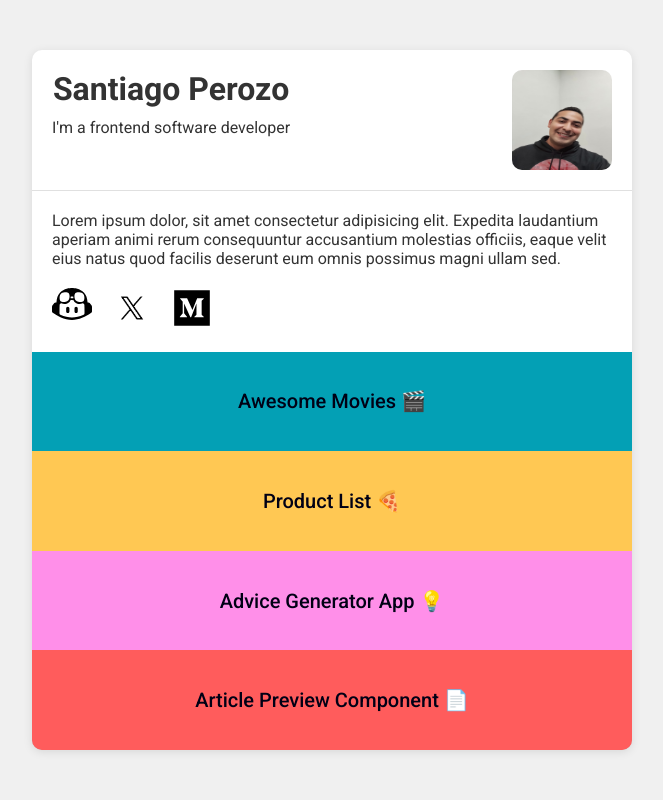
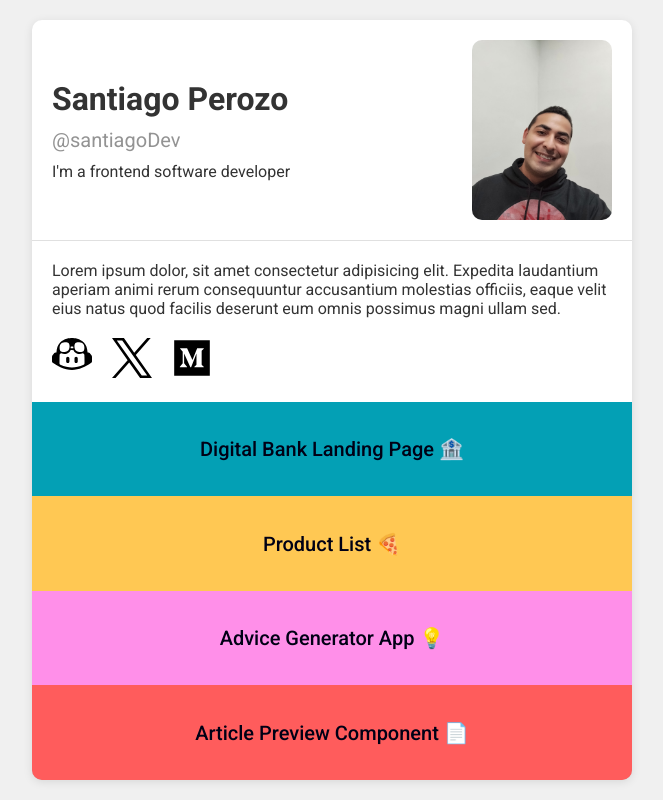
Before and after one commit to santiagodev10/Profile-card, a website built with webpack: page public/index.html in a window 1280 px wide. Shown: the whole page, without its empty margins (308-971 px from the left). Built offline with nearby package versions, Linux system fonts and the light colour scheme.

Commit message:
add svg twitter logo, profile name, profile nickname and profile role with some basic styles and hover states. Also add digital bank landing page project replacing awesome movies

```diff
--- a/public/index.html
+++ b/public/index.html
@@ -14,8 +14,9 @@
     <div class="card">
         <header>
             <div class="profile">
-                <h1>Santiago Perozo</h1>
-                <p>I'm a frontend software developer</p>
+                <h1 class="profile--name">Santiago Perozo</h1>
+                <p class="profile--nickname">@santiagoDev</p>
+                <p class="profile--role">I'm a frontend software developer</p>
             </div>
             <figure class="profile-image">
                 <img src="./images/personal-photo.jpg" alt="personal-photo">
@@ -25,9 +26,9 @@
         <main id="links">
             <p>Lorem ipsum dolor, sit amet consectetur adipisicing elit. Expedita laudantium aperiam animi rerum consequuntur accusantium molestias officiis, eaque velit eius natus quod facilis deserunt eum omnis possimus magni ullam sed.</p>
             <ul class="social-links">
-                <li><a href="https://github.com/santiagodev10"><img src="./images/github-copilot-icon.svg" alt="" class="social-img"></a></li>
-                <li><a href="https://x.com/santiagoDev10"><img src="./images/x-logo.png" alt="" class="social-img"></a></li>
-                <li><a href="https://medium.com/@sanxp18"><img src="./images/logo-medium.svg" alt="" class="social-img"></a></li>
+                <li><a href="https://github.com/santiagodev10" target="_blank"><img src="./images/github-copilot-icon.svg" alt="" class="social-img"></a></li>
+                <li><a href="https://x.com/santiagoDev10" target="_blank"><img src="./images/logo-twitter.svg" alt="" class="social-img"></a></li>
+                <li><a href="https://medium.com/@sanxp18" target="_blank"><img src="./images/logo-medium.svg" alt="" class="social-img"></a></li>
             </ul>
             <div class="projects"></div>
         </main>
--- a/public/styles.css
+++ b/public/styles.css
@@ -14,7 +14,7 @@ body {
     display: flex;
     justify-content: center;
     height: 100vh;
-    padding: 50px;
+    padding: 20px;
     font-family: "Roboto", sans-serif;
     font-size: 1.6rem;
     background-color: #f0f0f0;
@@ -22,7 +22,7 @@ body {
 }
 
 .card {
-    width: 70%;
+    width: 100%;
     height: 100%;
     max-width: 600px;
     background-color: #fff;
@@ -43,15 +43,18 @@ header {
 .profile {
     display: flex;
     flex-direction: column;
-    align-items: center;
+    justify-content: center;
     gap: 1rem;
 }
 
+.profile--nickname {
+    font-size: 2rem;
+    color: #939393;
+}
+
 .profile-image {
-    width: 10rem;
-    height: 10rem;
-    border-radius: 50%;
-    object-fit: cover;
+    width: 14rem;
+    height: 18rem;
 }
 
 .profile-image img {
@@ -82,6 +85,11 @@ main p {
     padding: 0rem 2rem;
 }
 
+.social-links li:hover {
+    transform: scale(1.2);
+    transition: transform 0.5s ease;
+}
+
 .projects {
     width: 100%;
     height: 100%;
@@ -101,6 +109,13 @@ main p {
     justify-content: center;
     background-color: #b9b9b9;
     cursor: pointer;
+}
+
+.project:hover {
+    transform: scale(1.05);
+    transition: transform 0.3s ease;
+    border-radius: 1rem;
+    box-shadow: 0 4px 20px rgba(0, 0, 0, 0.2);
 }
 
 .project1 {
--- a/src/index.js
+++ b/src/index.js
@@ -4,10 +4,10 @@ const projects = document.querySelector('.projects');
 const loadLinks = () => {
   const linkList = [
     {
-      name: 'Awesome Movies',
-      url: 'https://santiagodev10.github.io/Awesome-Movies/',
+      name: 'Digital Bank Landing Page',
+      url: 'https://santiagodev10.github.io/Digital-Bank-Landing-Page/',
       color: 'project1',
-      emoji: '🎬'
+      emoji: '🏦'
     },
     {
       name: 'Product List',
```
Also changed, not shown: public/images/logo-twitter.svg (added), public/images/x-logo.png (deleted), 1 other file.
